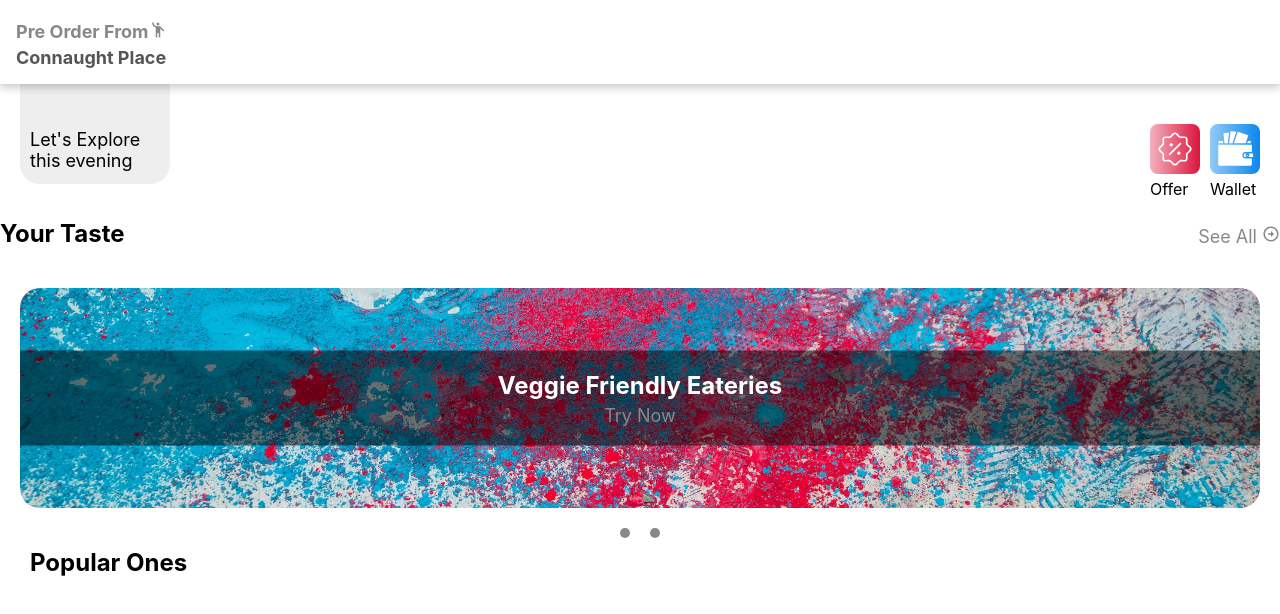
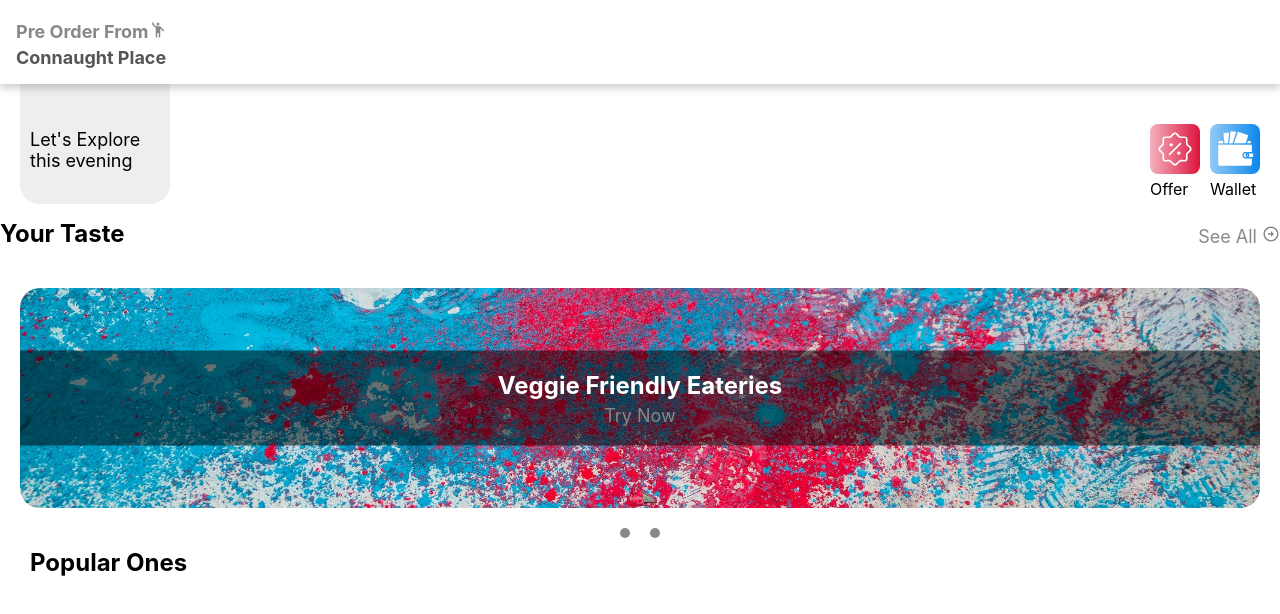
Before and after one commit to Syzio2E/FastorApp, a React (Create React App) app: page /homepage in a window 1280 px wide. Shown: the top 614 px of the page. Built offline with nearby package versions, Linux system fonts and the light colour scheme.

Commit message:
minor  fixing

```diff
--- a/src/components/Navbar/Navbar.module.css
+++ b/src/components/Navbar/Navbar.module.css
@@ -16,7 +16,7 @@
 
   .userbox{
     width: 150px;
-    height: 100px;
+    height: 120px;
     background-color: #eee;
     margin-right: 10px;
     border-radius: 0px 0px 20px 20px;
```
